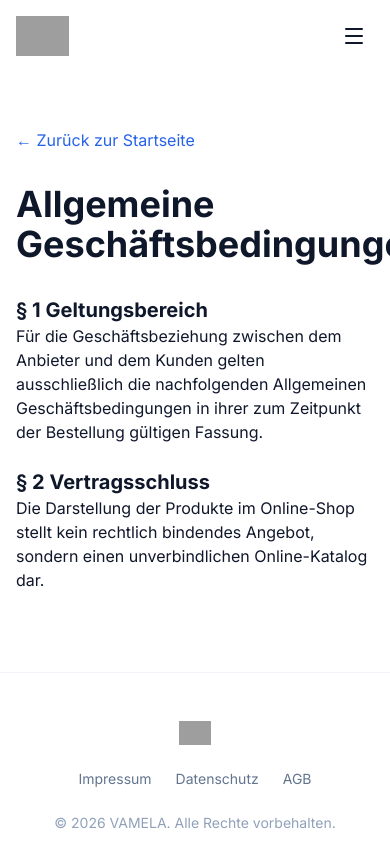
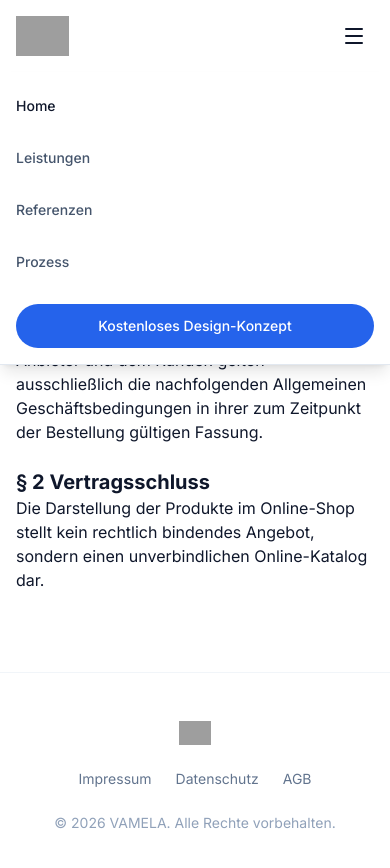
Before and after one commit to Ripptu/vamelanew, a React (Vite) app: page /agb in a window 390 px wide. Both pictures are taken after a click on the button "Menü öffnen". Shown: the top 868 px of the page. Built offline with nearby package versions, Linux system fonts and the light colour scheme; grey boxes are pictures that could not be loaded; a web font is replaced by a local one.

Commit message:
feat(Navbar): Implement mobile menu functionality
Adds a mobile menu toggle and overlay to the Navbar component. This allows users on smaller screens to access navigation links and the contact button.

```diff
--- a/src/components/Navbar.tsx
+++ b/src/components/Navbar.tsx
@@ -6,6 +6,7 @@ import { motion } from 'motion/react';
 export function Navbar({ onOpenContact }: { onOpenContact?: () => void }) {
   const [isVisible, setIsVisible] = useState(true);
   const [lastScrollY, setLastScrollY] = useState(0);
+  const [isMenuOpen, setIsMenuOpen] = useState(false);
 
   useEffect(() => {
     const handleScroll = () => {
@@ -48,11 +49,41 @@ export function Navbar({ onOpenContact }: { onOpenContact?: () => void }) {
             Kostenloses Design-Konzept
             <ArrowRight className="w-4 h-4 transition-transform group-hover:translate-x-1" />
           </motion.button>
-          <button className="md:hidden p-2 text-slate-900">
+          <button
+            className="md:hidden p-2 text-slate-900"
+            onClick={() => setIsMenuOpen(!isMenuOpen)}
+            aria-label="Menü öffnen"
+          >
             <Menu className="w-6 h-6" />
           </button>
         </div>
       </nav>
+
+      {/* Mobile Menu Overlay */}
+      {isMenuOpen && (
+        <motion.div
+          initial={{ opacity: 0, y: -20 }}
+          animate={{ opacity: 1, y: 0 }}
+          exit={{ opacity: 0, y: -20 }}
+          className="md:hidden absolute top-full left-0 right-0 bg-white border-b border-slate-200 p-4 shadow-lg"
+        >
+          <div className="flex flex-col gap-4 text-sm font-medium text-slate-600">
+            <a href="/#home" onClick={() => setIsMenuOpen(false)} className="text-slate-900 py-2">Home</a>
+            <a href="/#leistungen" onClick={() => setIsMenuOpen(false)} className="hover:text-slate-900 py-2">Leistungen</a>
+            <a href="/#referenzen" onClick={() => setIsMenuOpen(false)} className="hover:text-slate-900 py-2">Referenzen</a>
+            <a href="/#prozess" onClick={() => setIsMenuOpen(false)} className="hover:text-slate-900 py-2">Prozess</a>
+            <button
+              onClick={() => {
+                setIsMenuOpen(false);
+                onOpenContact?.();
+              }}
+              className="bg-primary text-white px-5 py-3 rounded-full font-medium text-sm mt-2"
+            >
+              Kostenloses Design-Konzept
+            </button>
+          </div>
+        </motion.div>
+      )}
     </div>
   );
 }
```
